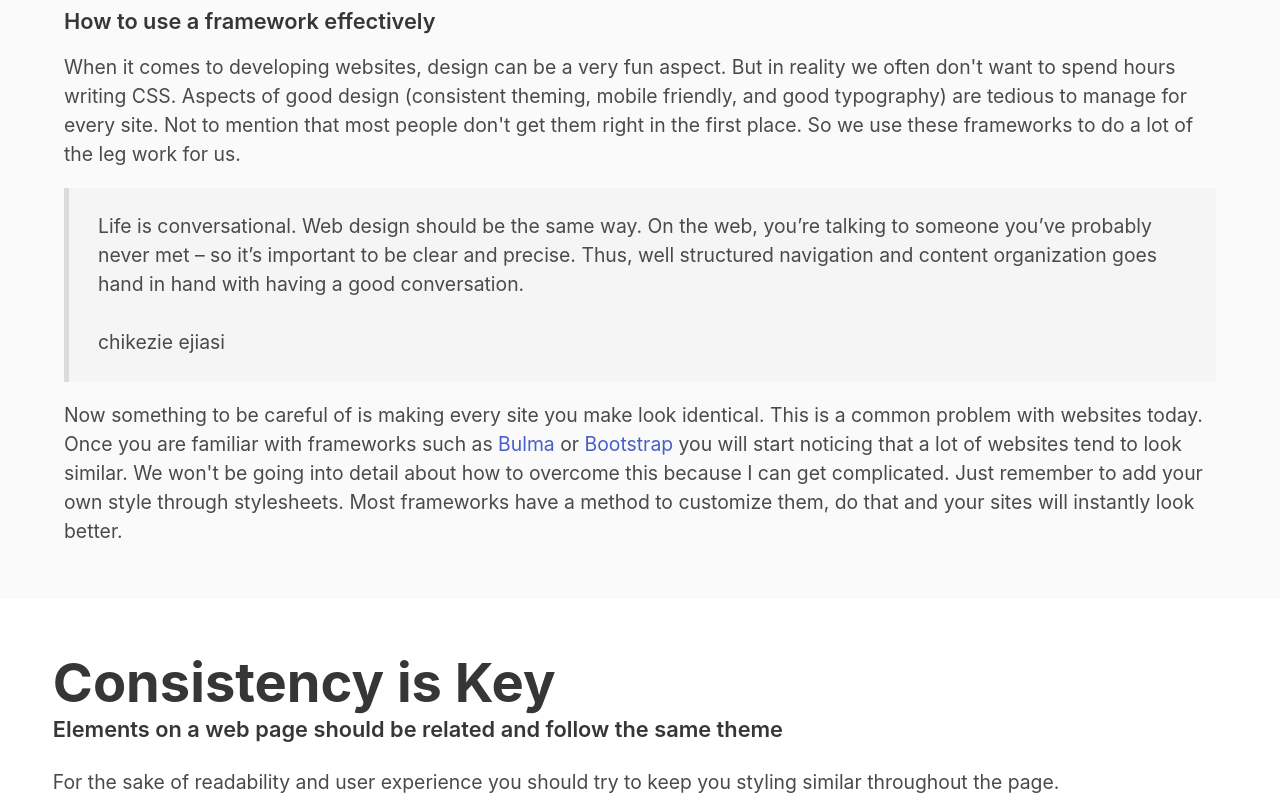
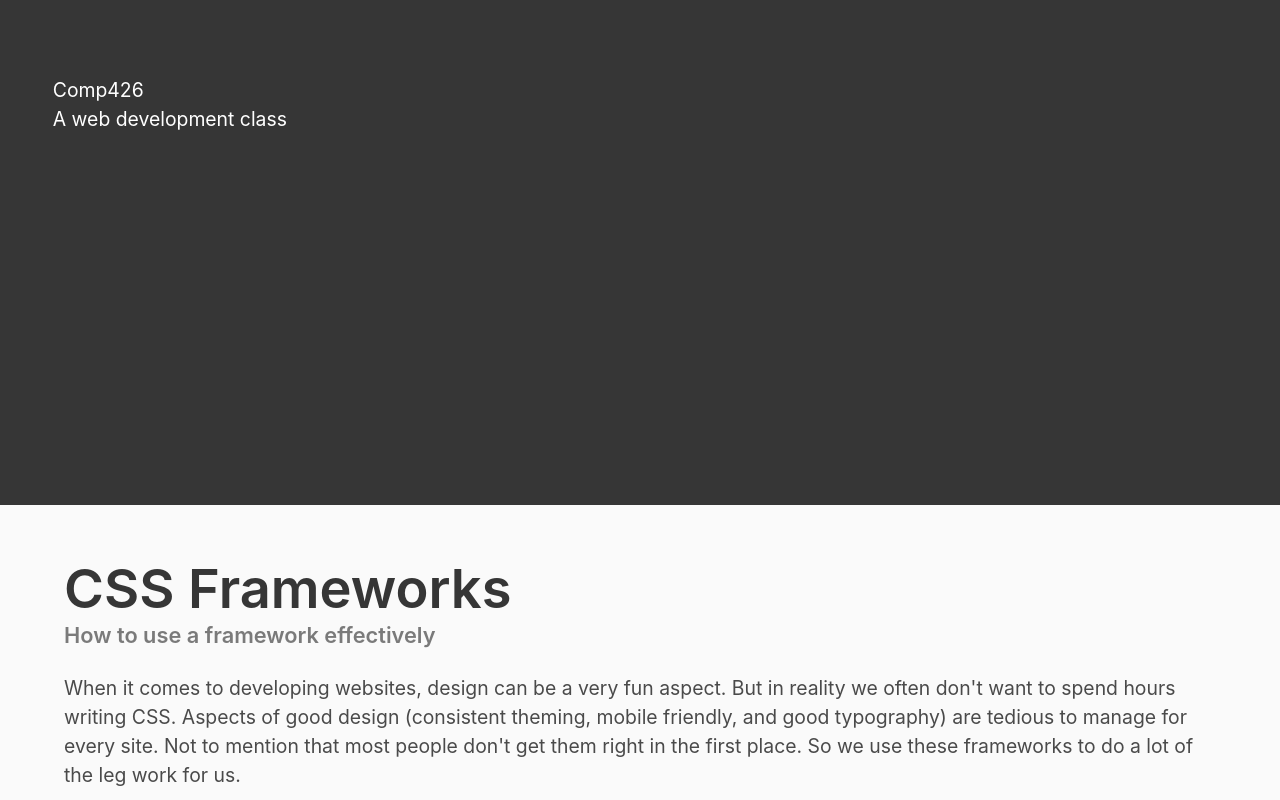
Before and after one commit to jdmar3-comp426/a02-rarael, a website: page index.html in a window 1280 px wide. Shown: the part 295-1095 px from the top of the page. Drawn offline with nearby package versions, Linux system fonts and the light colour scheme; a web font is replaced by a local one.

Commit message:
changed license, update index.html

```diff
--- a/index.html
+++ b/index.html
@@ -9,7 +9,7 @@
     <title>Assignment 2</title>
 </head>
 <body>
-<section class="">
+<section class="hero is-dark is-fullheight">
     <div class="hero-body">
         <div class="">
             <h1 class="">
@@ -25,7 +25,7 @@
     <div class="container">
         <div class="content">
             <h1 class="title">CSS Frameworks</h1>
-            <h5 class="">How to use a framework effectively</h5>
+            <h5 class="subtitle has-text-grey">How to use a framework effectively</h5>
             <p>
 	    	When it comes to developing websites, design can be a very fun aspect.
 		But in reality we often don't want to spend hours writing CSS.
@@ -41,7 +41,7 @@
                 hand with having a good conversation.
                 <br>
                 <br>
-                <span class="">chikezie ejiasi</span>
+                <span class="is-capitalized">chikezie ejiasi</span>
             </blockquote>
             <p>
 	    	Now something to be careful of is making every site you make look identical.
--- a/package.json
+++ b/package.json
@@ -11,7 +11,7 @@
     "url": "git+https://github.com/jdmar3-comp426/a02-rarael.git"
   },
   "author": "Sarah McCormick",
-  "license": "AGPL-3.0-only",
+  "license": "GPL-3.0-or-later",
   "bugs": {
     "url": "https://github.com/jdmar3-comp426/a02-rarael/issues"
   },
```
